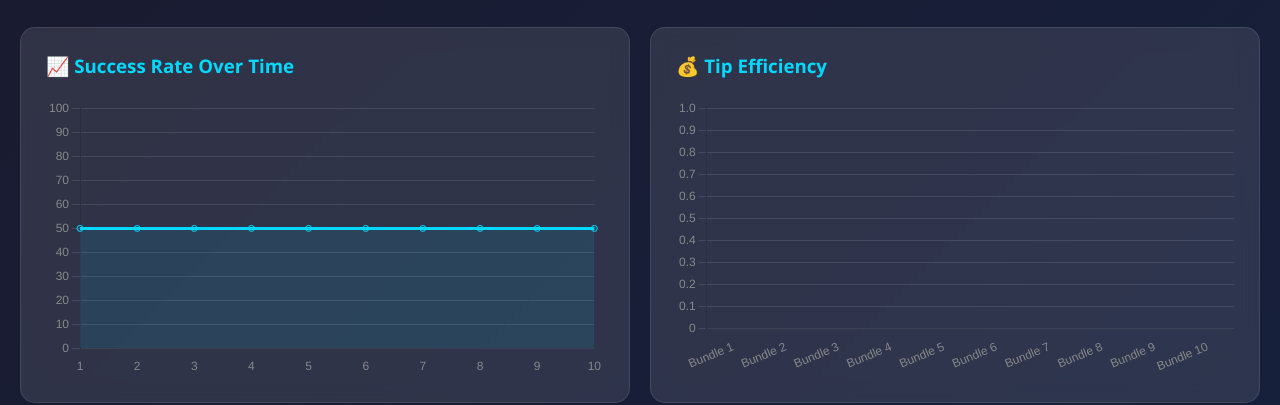
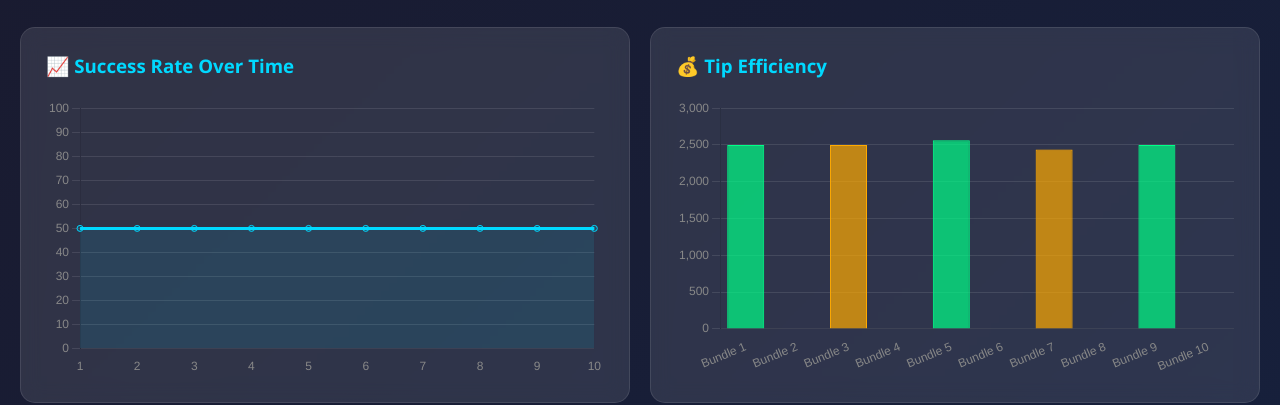
Before and after one commit to Cloud99p/keeper-agent, a website: page dashboard/index.html in a window 1280 px wide. Shown: the part 407-812 px from the top of the page. Drawn offline with nearby package versions, Linux system fonts and the light colour scheme.

Commit message:
fix: Dashboard tip chart using wrong field name
- Change b.tipLamports to b.tip_amount || b.tipLamports
- Matches lifecycle log field naming

```diff
--- a/dashboard/index.html
+++ b/dashboard/index.html
@@ -537,7 +537,7 @@
             successChart.update();
 
             tipChart.data.labels = recentBundles.map((_, i) => `Bundle ${i + 1}`);
-            tipChart.data.datasets[0].data = recentBundles.map(b => b.tipLamports || 0);
+            tipChart.data.datasets[0].data = recentBundles.map(b => b.tip_amount || b.tipLamports || 0);
             tipChart.update();
 
             // Live feed
```
